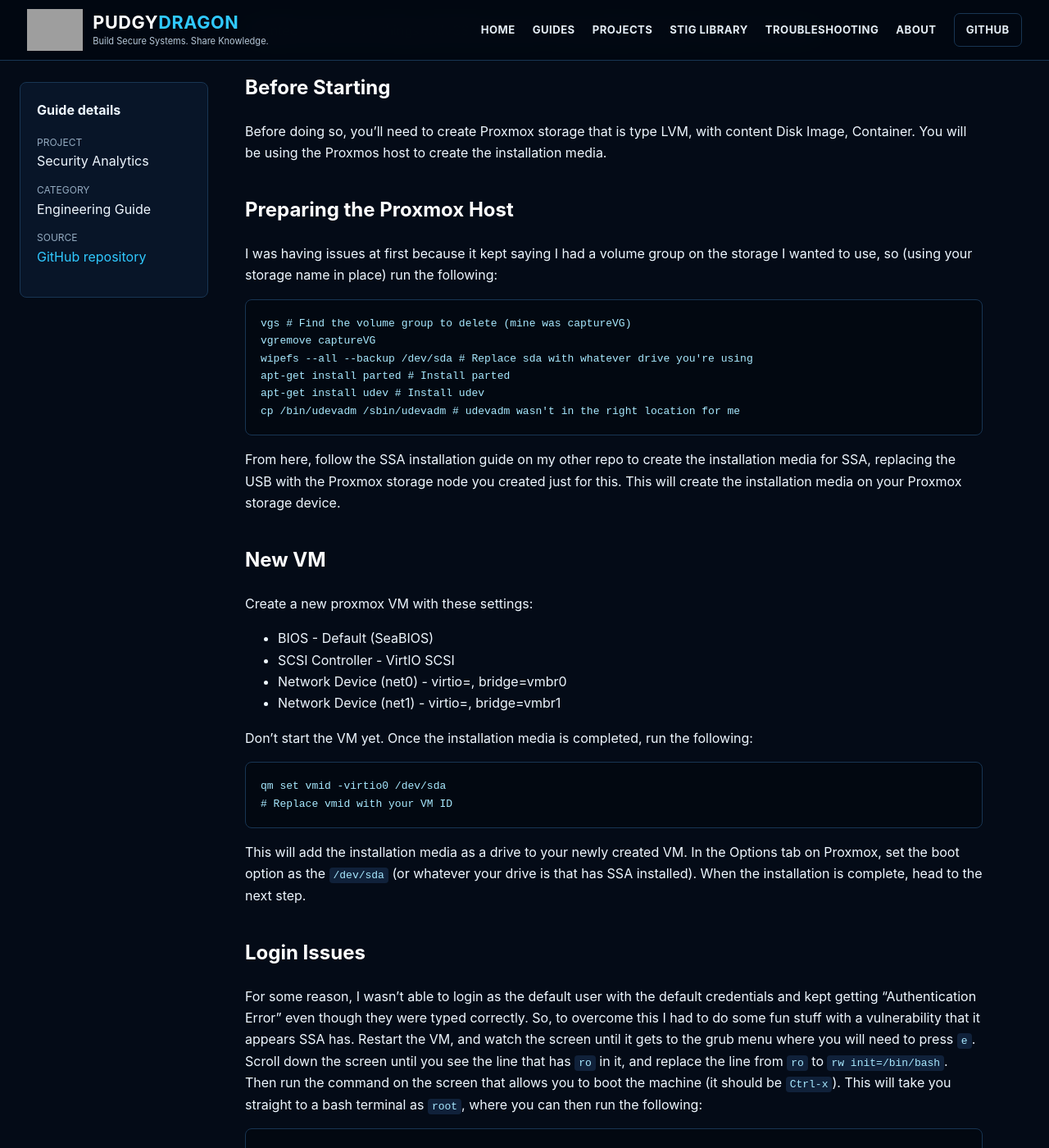
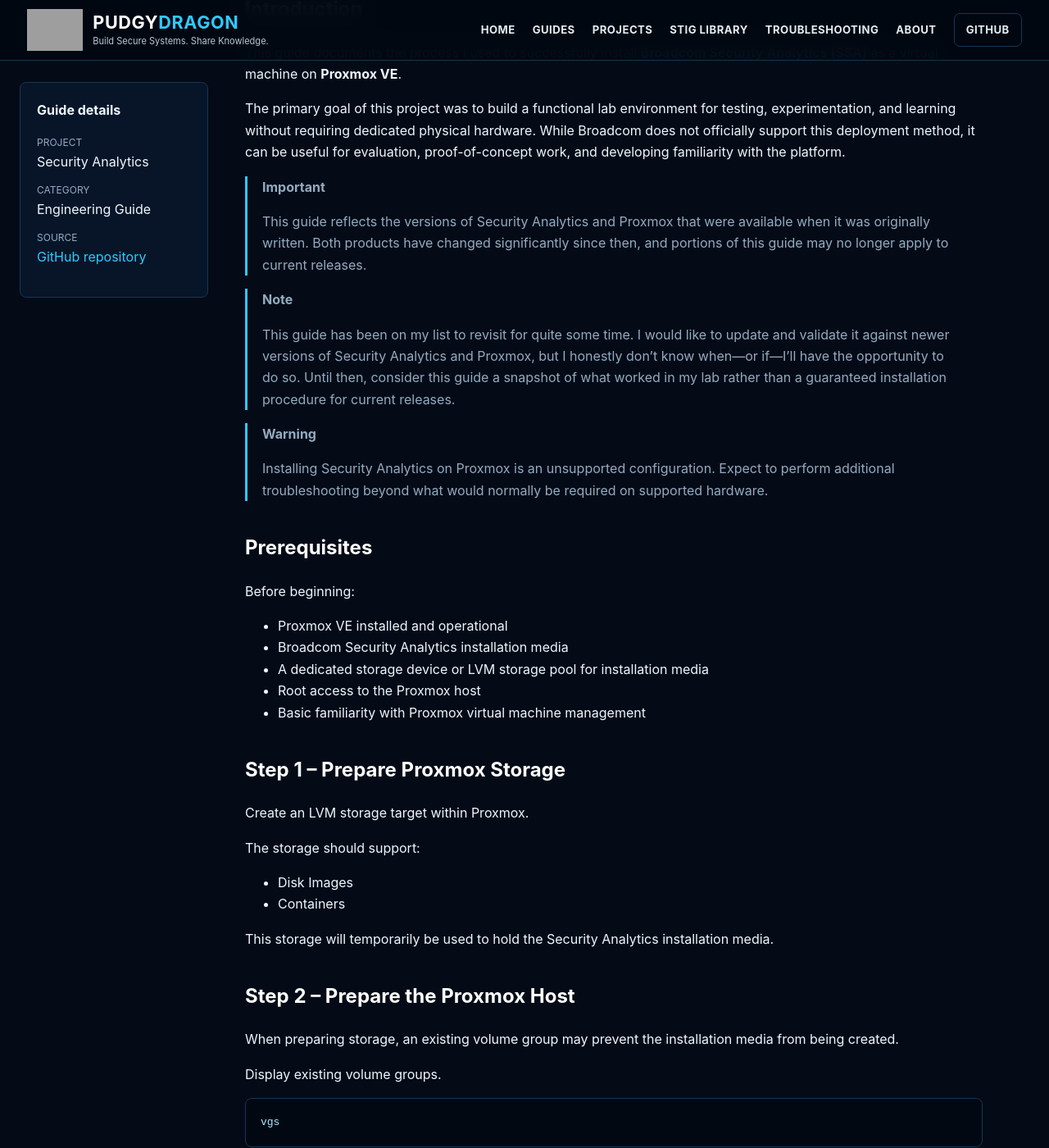
Before and after one commit to PudgyDragon/pudgydragon.github.io, a Jekyll site: the page built from _guides/security-analytics-guides-ssa-proxmox.md, in a window 1280 px wide and 1400 px high, scrolled down 530 px. Shown: the whole window at 82% size. Built offline with Jekyll 4.4.1, drawn with Linux system fonts in a browser that asks for light colours; some of the changed text lies outside the part shown; grey boxes are pictures that could not be loaded.

Commit message:
Update security-analytics-guides-ssa-proxmox.md

````diff
--- a/_guides/security-analytics-guides-ssa-proxmox.md
+++ b/_guides/security-analytics-guides-ssa-proxmox.md
@@ -1,72 +1,222 @@
 ---
-title: "Ssa Proxmox"
+title: "Installing Security Analytics on Proxmox"
 project: "Security Analytics"
 category: "Engineering Guide"
-description: "A practical engineering guide for Security Analytics."
+description: "Installing Broadcom Security Analytics as a virtual machine on Proxmox."
 source_url: "https://github.com/PudgyDragon/Security_Analytics/blob/main/Guides/SSA_Proxmox.md"
 ---
 
-# * * * Updates coming * * *
+## Introduction
 
-# SSA On Proxmox Guide
-I wanted to test a few things with SSA and see if it was possible to get it running on Proxmox.
+This guide documents the process I used to successfully install **Broadcom Security Analytics (SSA)** as a virtual machine on **Proxmox VE**.
 
-## Before Starting
-Before doing so, you'll need to create Proxmox storage that is type LVM, with content Disk Image, Container. You will be using the Proxmos host to create the installation media.
+The primary goal of this project was to build a functional lab environment for testing, experimentation, and learning without requiring dedicated physical hardware. While Broadcom does not officially support this deployment method, it can be useful for evaluation, proof-of-concept work, and developing familiarity with the platform.
 
-## Preparing the Proxmox Host
-I was having issues at first because it kept saying I had a volume group on the storage I wanted to use, so (using your storage name in place) run the following:
+> **Important**
+>
+> This guide reflects the versions of Security Analytics and Proxmox that were available when it was originally written. Both products have changed significantly since then, and portions of this guide may no longer apply to current releases.
+
+> **Note**
+>
+> This guide has been on my list to revisit for quite some time. I would like to update and validate it against newer versions of Security Analytics and Proxmox, but I honestly don't know when—or if—I'll have the opportunity to do so. Until then, consider this guide a snapshot of what worked in my lab rather than a guaranteed installation procedure for current releases.
+
+> **Warning**
+>
+> Installing Security Analytics on Proxmox is an unsupported configuration. Expect to perform additional troubleshooting beyond what would normally be required on supported hardware.
+
+## Prerequisites
+
+Before beginning:
+
+- Proxmox VE installed and operational
+- Broadcom Security Analytics installation media
+- A dedicated storage device or LVM storage pool for installation media
+- Root access to the Proxmox host
+- Basic familiarity with Proxmox virtual machine management
+
+## Step 1 – Prepare Proxmox Storage
+
+Create an LVM storage target within Proxmox.
+
+The storage should support:
+
+- Disk Images
+- Containers
+
+This storage will temporarily be used to hold the Security Analytics installation media.
+
+## Step 2 – Prepare the Proxmox Host
+
+When preparing storage, an existing volume group may prevent the installation media from being created.
+
+Display existing volume groups.
+
+```bash
+vgs
 ```
-vgs # Find the volume group to delete (mine was captureVG)
+
+If an existing capture volume group is present, remove it.
+
+```bash
 vgremove captureVG
-wipefs --all --backup /dev/sda # Replace sda with whatever drive you're using
-apt-get install parted # Install parted
-apt-get install udev # Install udev
-cp /bin/udevadm /sbin/udevadm # udevadm wasn't in the right location for me
 ```
-From here, follow the SSA installation guide on my other repo to create the installation media for SSA, replacing the USB with the Proxmox storage node you created just for this. This will create the installation media on your Proxmox storage device.
 
-## New VM
-Create a new proxmox VM with these settings:
-- BIOS - Default (SeaBIOS)
-- SCSI Controller - VirtIO SCSI
-- Network Device (net0) - virtio=<mac>, bridge=vmbr0
-- Network Device (net1) - virtio=<mac>, bridge=vmbr1
+Remove any remaining filesystem signatures from the target disk.
 
-Don't start the VM yet. Once the installation media is completed, run the following:
+```bash
+wipefs --all --backup /dev/sdX
 ```
-qm set vmid -virtio0 /dev/sda
-# Replace vmid with your VM ID
+
+Replace `/dev/sdX` with the correct device.
+
+Install required packages.
+
+```bash
+apt-get install parted
+apt-get install udev
 ```
-This will add the installation media as a drive to your newly created VM. In the Options tab on Proxmox, set the boot option as the `/dev/sda` (or whatever your drive is that has SSA installed). When the installation is complete, head to the next step.
 
-## Login Issues
-For some reason, I wasn't able to login as the default user with the default credentials and kept getting "Authentication Error" even though they were typed correctly. So, to overcome this I had to do some fun stuff with a vulnerability that it appears SSA has. Restart the VM, and watch the screen until it gets to the grub menu where you will need to press `e`. Scroll down the screen until you see the line that has `ro` in it, and replace the line from `ro` to `rw init=/bin/bash`. Then run the command on the screen that allows you to boot the machine (it should be `Ctrl-x`). This will take you straight to a bash terminal as `root`, where you can then run the following:
+On my installation, `udevadm` was not located where the Broadcom installation script expected it.
+
+Creating a copy resolved the issue.
+
+```bash
+cp /bin/udevadm /sbin/udevadm
 ```
+
+> **Field Note**
+>
+> This workaround was required in my lab environment. Depending on your Proxmox version, it may not be necessary.
+
+## Step 3 – Create the Installation Media
+
+Follow the installation media creation procedure described in the **Installing Security Analytics 8.2.6 on Dell Hardware** guide.
+
+Instead of writing the installer to a USB flash drive, write it directly to the dedicated Proxmox storage device.
+
+Once complete, the storage device can be attached directly to the virtual machine.
+
+## Step 4 – Create the Virtual Machine
+
+Create a new virtual machine using the following settings.
+
+| Setting | Value |
+|---------|-------|
+| BIOS | SeaBIOS |
+| SCSI Controller | VirtIO SCSI |
+| Network Adapter 1 | VirtIO (Management) |
+| Network Adapter 2 | VirtIO (Capture) |
+
+Do **not** start the virtual machine yet.
+
+Attach the installation media.
+
+```bash
+qm set <VM_ID> -virtio0 /dev/sdX
+```
+
+Configure the VM to boot from the attached installation disk.
+
+Complete the Security Analytics installation.
+
+## Step 5 – Login Issues
+
+During my initial testing I encountered repeated **Authentication Error** messages when attempting to log in with the default credentials.
+
+My original workaround involved booting into a root shell by modifying the GRUB kernel parameters.
+
+```text
+rw init=/bin/bash
+```
+
+After booting:
+
+```bash
 mount -n -o remount,rw /
 passwd root
-# Change the password for root to whatever you want for now
 ```
-Now you have root access to the device before you're supposed to, and can make necessary changes.
-### Update: Turns out I just didn't have enough storage assigned when installing, which was causing the login issues.
 
-## Setting Configs
-The next thing I had to do was call my good friend Slippy Penguin, because for some reason my ifconfig settings just weren't persisting. As soon as I called him, they magically worked. So if you have a friend like that, best to just have them on standby for good luck. Run the following commands to set your IP configurations:
+However, additional testing later revealed the actual cause.
+
+> **Field Note**
+>
+> The login failures were caused by allocating **insufficient virtual disk space** during installation—not by an authentication issue. Once additional storage was allocated, the appliance accepted the default credentials normally. The GRUB recovery procedure is preserved here only because it may still be useful for recovering a lab appliance.
+
+## Step 6 – Configure Networking
+
+Configure the temporary management interface.
+
+```bash
+sudo ifconfig bond0 <IP_ADDRESS> netmask <SUBNET_MASK>
+sudo route add default gw <DEFAULT_GATEWAY>
 ```
-sudo ifconfig bond0 <ip_address> netmask <subnet_mask>
-sudo route add default gw <default_gateway_ip>
-sudo ifconfig eth0 <ip_address> netmask <subnet_mask>
-# The configs for bond0 and eth0 should be the exact same.
+
+In my environment, I also configured `eth0` using the same settings.
+
+```bash
+sudo ifconfig eth0 <IP_ADDRESS> netmask <SUBNET_MASK>
 ```
-## MAC Address
-It's possible that your eth0 and bond0 MAC address aren't aligning properly. I'm not sure if it's an issue with Proxmox or just user error on my part. This was causing the link status for both interfaces to be down, not allowing us to have a web GUI. To fix this, you can replicate your desired MAC address to a couple different places. First make sure the MAC address in your Proxmox hardware settings is the one you want to use. Next, you will have to change the following two files to match:
+
+> **Field Note**
+>
+> Having a certain friend nearby seemed to magically solve my networking issues. While I can't officially recommend that as a troubleshooting step, every engineer has someone they call when things suddenly start working the moment they arrive.
+
+## Step 7 – Correct the MAC Address
+
+I encountered an issue where the MAC addresses assigned within Proxmox did not match the interface configuration inside Security Analytics.
+
+This prevented the management interface from coming online.
+
+Verify the desired MAC address configured in Proxmox.
+
+Then update:
+
+```text
+/etc/sysconfig/network-scripts/ifcfg-eth0
 ```
-vim /etc/sysconfig/network-scripts/ifcfg-eth0
-MACADDR=<Your Mac>
-vim /etc/sysconfig/network-scripts/ifcfg-bond0
-MACADDR=<Your Mac>
+
+and
+
+```text
+/etc/sysconfig/network-scripts/ifcfg-bond0
 ```
-If `HWADDR` exists in either file, replace it with `MACADDR` instead.
 
-## Finishing Up
-That should do it! You should be able to login to your device through the management IP (the bond0 that you set) from your browser. If you're unable to, you may need to make sure you didn't set the Network Device to have a firewall. Luckily, you also now have root access to do any troubleshooting that you couldn't do with the default credentials. Have fun!
+Replace:
+
+```text
+HWADDR=
+```
+
+with
+
+```text
+MACADDR=
+```
+
+if necessary.
+
+Ensure both files contain the same MAC address configured within Proxmox.
+
+## Verification
+
+After completing the installation:
+
+- Verify the management interface is online.
+- Confirm `bond0` has the expected IP address.
+- Verify the web interface is reachable.
+- Confirm both virtual NICs report link status.
+- Verify Proxmox firewall rules are not blocking management access.
+
+## Troubleshooting
+
+If the web interface is unreachable:
+
+- Verify the Proxmox virtual NIC MAC addresses.
+- Confirm the firewall is disabled on the virtual NIC.
+- Verify `bond0` has the expected IP configuration.
+- Confirm the virtual machine has sufficient allocated storage.
+- Verify both network adapters report an active link.
+
+> **Field Note**
+>
+> This guide documents what ultimately worked in my own lab after a considerable amount of experimentation. If you're attempting this several years after it was written, expect that some workarounds may no longer be necessary—or that new ones may have emerged. If I revisit this project in the future, I'll update the guide accordingly.
````
